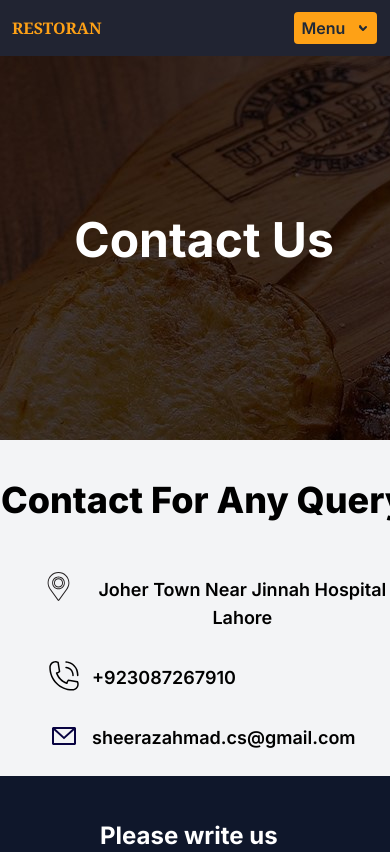
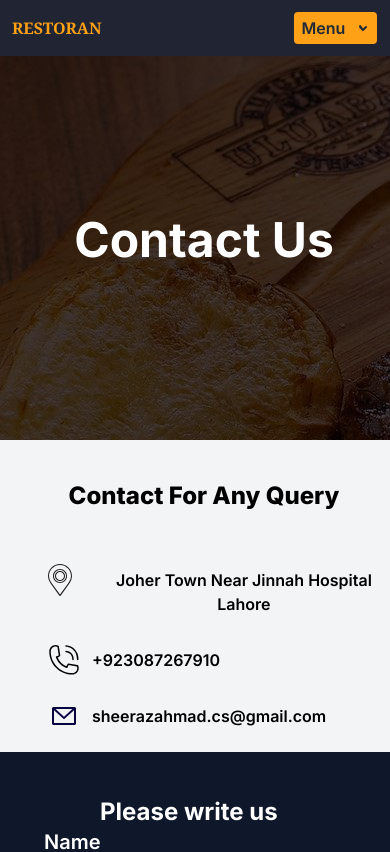
Before and after one commit to Sheeraz786955/restoran, a Next.js app: page /contact in a window 390 px wide. Shown: the top 852 px of the page. Built offline with nearby package versions, Linux system fonts and the light colour scheme.

Commit message:
some ui changes

```diff
--- a/src/app/(pages)/contact/page.tsx
+++ b/src/app/(pages)/contact/page.tsx
@@ -9,12 +9,12 @@ export default function Contact(){
 
     </div>
 
-    <div className='my-10'><h1 className='font-extrabold text-4xl text-center md:text-5xl'>Contact For Any Query</h1></div>
+    <div className='my-10'><h1 className='font-extrabold text-2xl text-center md:text-5xl'>Contact For Any Query</h1></div>
     <div className="md:flex space-x-10 text-center justify-center items-center m-2">
 
-                    <div className="flex space-x-3 py-3 ml-9 md:ml-0"><div className=" "><Image className="  w-8 transition ease-in-out delay-150 hover:-translate-y-1 hover:scale-110 duration-300 " src="/location-pin-svgrepo-com.svg" alt="" width={500} height={500}/></div><span className=" py-1 font-semibold text-lg">Joher Town Near Jinnah Hospital Lahore</span></div>
-                    <div className="flex space-x-3 py-3"><div className=" "><Image className=" w-8 transition ease-in-out delay-150 hover:-translate-y-1 hover:scale-110 duration-300 " src="/phone-call-svgrepo-com.svg" alt="" width={500} height={500} /></div><span className=" py-1 font-semibold text-lg">+923087267910</span></div>
-                    <div className="flex space-x-3 py-3"><div className=" "><Image className=" w-8 transition ease-in-out delay-150 hover:-translate-y-1 hover:scale-110 duration-300 " src="/email-1-svgrepo-com.svg" alt="" width={500} height={500}/></div><span className=" py-1 font-semibold text-lg">sheerazahmad.cs@gmail.com</span></div>
+                    <div className="flex space-x-3 py-3 ml-9 md:ml-0"><div className=" "><Image className="  w-8 transition ease-in-out delay-150 hover:-translate-y-1 hover:scale-110 duration-300 " src="/location-pin-svgrepo-com.svg" alt="" width={500} height={500}/></div><span className=" py-1 font-semibold md:text-lg text-base">Joher Town Near Jinnah Hospital Lahore</span></div>
+                    <div className="flex space-x-3 py-3"><div className=" "><Image className=" w-8 transition ease-in-out delay-150 hover:-translate-y-1 hover:scale-110 duration-300 " src="/phone-call-svgrepo-com.svg" alt="" width={500} height={500} /></div><span className=" py-1 font-semibold md:text-lg text-base">+923087267910</span></div>
+                    <div className="flex space-x-3 py-3"><div className=" "><Image className=" w-8 transition ease-in-out delay-150 hover:-translate-y-1 hover:scale-110 duration-300 " src="/email-1-svgrepo-com.svg" alt="" width={500} height={500}/></div><span className=" py-1 font-semibold md:text-lg text-base">sheerazahmad.cs@gmail.com</span></div>
 
                 </div>
      <Contactus/>
--- a/src/app/components/Footer.tsx
+++ b/src/app/components/Footer.tsx
@@ -40,17 +40,18 @@ export default function Footer() {
             <div className="right ">
                 <div className="flex flex-col pl-10">
                     <h1 className=" py-10">News Letter</h1>
-                    <div className="bg-white mb-5 flex w-80 border-solid border-2 border-yellow-500"> <div className="bg-white"><input type="Email" placeholder="Enter your Email" className="email " /></div><div><Buttonemail /></div></div>
+                     <div className=""><input type="Email" placeholder="Enter your Email" className="email rounded-lg p-1 " /> <Buttonemail /></div>
+
                 </div>
             </div>
         </div>
         <hr />
-        <div className="buttom md:flex">
+        <div className="buttom md:flex m-5">
             <div className="left">
                 <span>©Restoran, All Right Reserved. Designed By <h1 className="font-bold hover:underline">Sheeraz Ahmad</h1></span>
             </div>
-            <div className="right md:px-72">
-                <div className="flex space-x-4 ">
+            <div className="right md:px-72 m-5">
+                <div className="flex space-x-4">
                     <Link className ="hover:text-[#fea116] hover:underline" href="home"> Home</Link>
                     <a className ="hover:text-[#fea116] hover:underline" href="">{'|'} Cokise</a>
                     <a className ="hover:text-[#fea116] hover:underline" href="">{'|'} Help</a>
--- a/src/app/components/Mainheading.tsx
+++ b/src/app/components/Mainheading.tsx
@@ -11,7 +11,7 @@ export default function Mainheading() {
                 <h1 className='font-bold font-serif text-white text-4xl md:text-5xl text-center mt-5'>Enjoy Our<br/>
                 Delicious Meal</h1>
                 <p  className='text-white text-center mt-8'>Welcome to our Restaurant, where culinary delights and warm hospitality await you. Step into a world of delectable flavors crafted with passion and care. Our menu is a symphony of tastes, offering a diverse range of dishes that cater to every palate</p>
-                <div className='items-center justify-center ml-10 md:ml-32 mt-8 w-full h-full'>  <Link href={'book-table'}><Button/></Link></div>
+                <div className='items-center justify-center ml-10 md:ml-36 mt-8 w-full h-full'>  <Link href={'book-table'}><Button/></Link></div>
             </div>
             <div className="right md:w-1/2">
                 <div className='p-10 mb-3'><Image className='animate-pulse hover:scale-110 duration-300' src="/hero.png" alt="" width={700} height={0}/></div>
--- a/src/app/components/Reservation.tsx
+++ b/src/app/components/Reservation.tsx
@@ -2,7 +2,7 @@ import Buttonbooknow from "./Buttonbooknow"
 export default function Reservation(){
    return<div className="reservation md:px-8 md:py-4 mb-3">
     <div className="container md:flex h-fit  bg-[#0f172b]">
-        <div className="left w-full h-72 md:h-96 md:w-1/2 md:pl-16">
+        <div className="left w-full items-center justify-center h-72 md:h-96 md:w-1/2 md:pl-16">
         <video className="h-full w-fit md:mt-28"controls>
         <source src="movie.mp4" type="video/mp4"/>
         <source src="movie.ogg" type="video/ogg"/>
```
